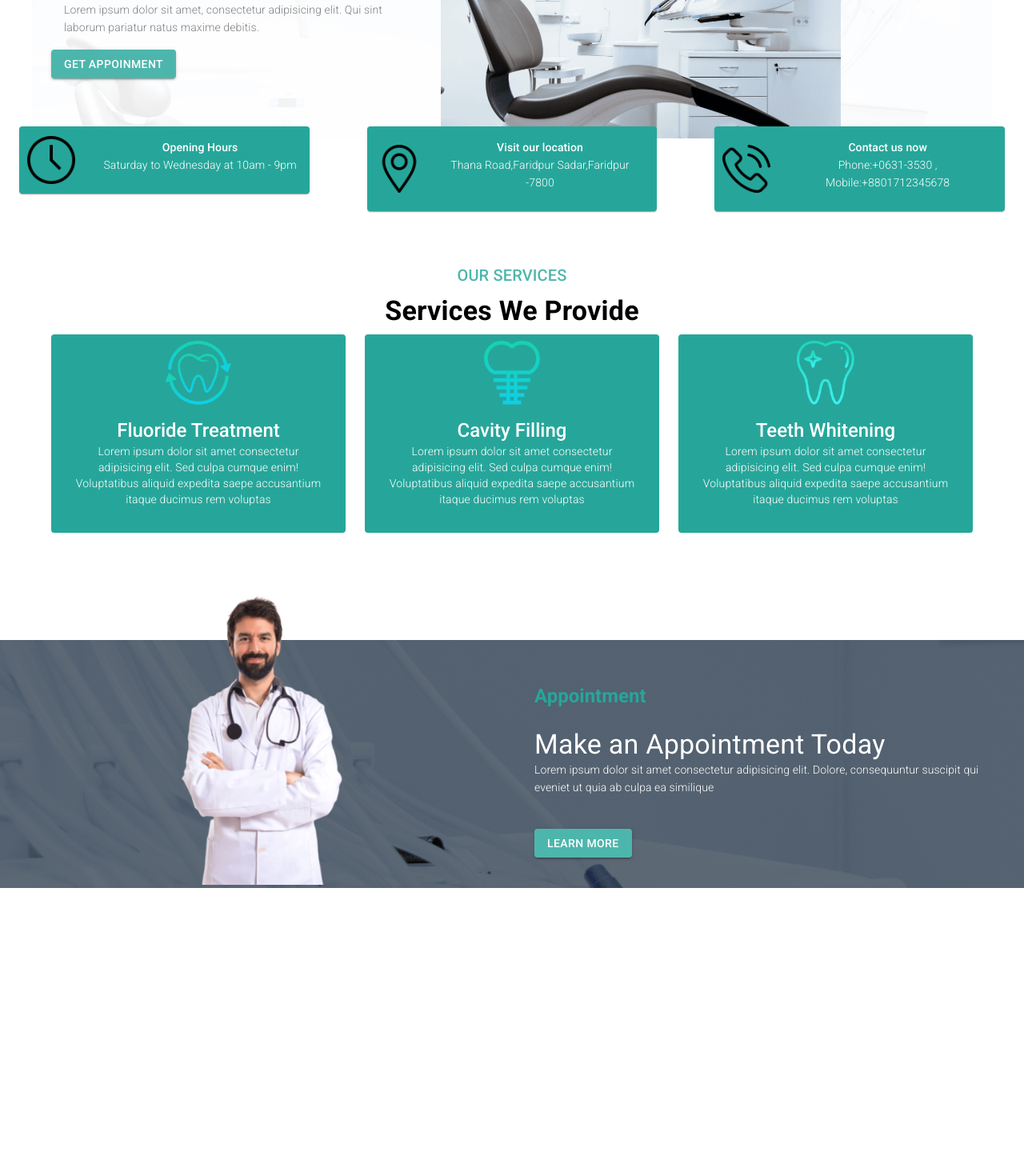
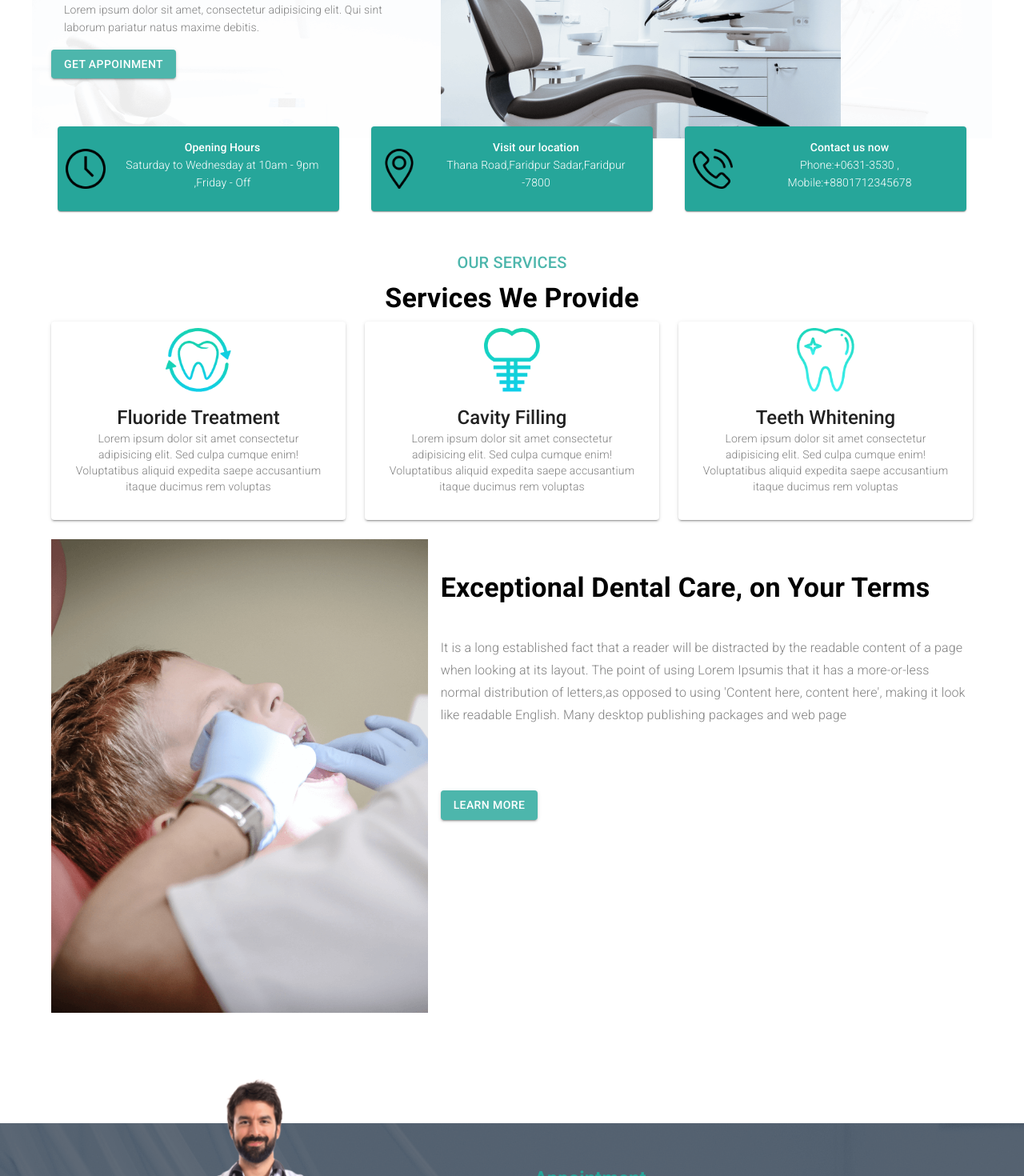
Before and after one commit to obaidurx/Doctors-portal-client, a React (Create React App) app: page / in a window 1280 px wide. Shown: the part 270-1740 px from the top of the page at 80% size. Before the commit the page ends 1380 px from the top, so only its background shows below. Built offline with nearby package versions, Linux system fonts and the light colour scheme.

Commit message:
Treatment part is completed

```diff
--- a/src/Pages/Home/About/About.js
+++ b/src/Pages/Home/About/About.js
@@ -5,12 +5,12 @@ import clock from "../../../images/clock.png";
 import location from "../../../images/location.png";
 import phone from "../../../images/phone-call.png";
 import CardContent from "@mui/material/CardContent";
-import { Card, CardMedia, Typography } from "@mui/material";
+import { Card, CardMedia, Container, Typography } from "@mui/material";
 
 const cards = [
   {
     name: "Opening Hours",
-    description: "Saturday to Wednesday at 10am - 9pm",
+    description: "Saturday to Wednesday at 10am - 9pm ,Friday - Off",
     img: clock,
   },
   {
@@ -26,7 +26,8 @@ const cards = [
 ];
 const About = () => {
   return (
-    <Box sx={{ flexGrow: 1 }}>
+    <Container sx={{ flexGrow: 1 }}>
+      <Box>
         <Grid
           container
           spacing={{ xs: 2, md: 3 }}
@@ -44,19 +45,17 @@ const About = () => {
                 }}
                 sx={{
                   minWidth: 275,
-                m: 3,
-                mt: 10,
+                  m: 1,
                 }}
               >
                 <CardMedia
                   component="img"
                   style={{
                     width: "auto",
-                  height: "60px",
+                    height: "50px",
                     margin: "auto",
                     marginLeft: 10,
                   }}
-                sx={{}}
                   image={card.img}
                   alt="Live from space album cover"
                 />
@@ -73,6 +72,7 @@ const About = () => {
           ))}
         </Grid>
       </Box>
+    </Container>
   );
 };
 
--- a/src/Pages/Home/Home/Home.js
+++ b/src/Pages/Home/Home/Home.js
@@ -5,6 +5,7 @@ import AppointmentBanner from "../AppointmentBanner/AppointmentBanner";
 import Banner from "../Banner/Banner";
 import Service from "../Service/Service";
 import Services from "../Services/Services";
+import Treatment from "../Treatment/Treatment";
 
 const Home = () => {
   return (
@@ -13,6 +14,7 @@ const Home = () => {
       <Banner></Banner>
       <About></About>
       <Services></Services>
+      <Treatment></Treatment>
       <AppointmentBanner></AppointmentBanner>
     </div>
   );
--- a/src/Pages/Home/Service/Service.js
+++ b/src/Pages/Home/Service/Service.js
@@ -20,9 +20,9 @@ const Service = (props) => {
         sx={{
           minWidth: 275,
           border: 0,
-          boxShadow: 0,
-          backgroundColor: "#26a69a",
-          color: "white",
+          boxShadow: 2,
+          // backgroundColor: "#26a69a",
+
           p: 1,
         }}
       >
@@ -37,7 +37,10 @@ const Service = (props) => {
             {name}
           </Typography>
 
-          <Typography variant="body2" style={{ fontWeight: 300 }}>
+          <Typography
+            variant="body2"
+            style={{ fontWeight: 300, color: "gray" }}
+          >
             {description}
           </Typography>
         </CardContent>
--- /dev/null
+++ b/src/Pages/Home/Treatment/Treatment.js
@@ -0,0 +1,52 @@
+import React from "react";
+import { styled } from "@mui/material/styles";
+import Box from "@mui/material/Box";
+import Paper from "@mui/material/Paper";
+import Grid from "@mui/material/Grid";
+import teeth from "../../../images/treatment.png";
+import { Button, Container, Typography } from "@mui/material";
+
+// const Item = styled(Paper)(({ theme }) => ({
+//   ...theme.typography.body2,
+//   padding: theme.spacing(1),
+//   textAlign: "center",
+//   color: theme.palette.text.secondary,
+// }));
+const Treatment = () => {
+  return (
+    <Container sx={{ marginTop: 3, alignItems: "left", textAlign: "left" }}>
+      <Box sx={{ flexGrow: 1 }}>
+        <Grid container spacing={2}>
+          <Grid item xs={12} md={5}>
+            <img style={{ width: "100%" }} src={teeth} alt="" />
+          </Grid>
+          <Grid item xs={12} md={7}>
+            <Typography
+              variant="h4"
+              sx={{ fontWeight: 600, marginTop: 5, marginBottom: 5 }}
+            >
+              Exceptional Dental Care, on Your Terms
+            </Typography>
+            <Typography
+              variant="subtitle1"
+              style={{ fontWeight: 300, color: "gray" }}
+              sx={{ marginBottom: 10 }}
+            >
+              It is a long established fact that a reader will be distracted by
+              the readable content of a page when looking at its layout. The
+              point of using Lorem Ipsumis that it has a more-or-less normal
+              distribution of letters,as opposed to using 'Content here, content
+              here', making it look like readable English. Many desktop
+              publishing packages and web page
+            </Typography>
+            <Button variant="contained" style={{ backgroundColor: "#4db6ac" }}>
+              Learn More
+            </Button>
+          </Grid>
+        </Grid>
+      </Box>
+    </Container>
+  );
+};
+
+export default Treatment;
--- a/src/Pages/Shared/Calendar/Calendar.js
+++ b/src/Pages/Shared/Calendar/Calendar.js
@@ -2,7 +2,6 @@ import React from "react";
 import AdapterDateFns from "@mui/lab/AdapterDateFns";
 import LocalizationProvider from "@mui/lab/LocalizationProvider";
 import StaticDatePicker from "@mui/lab/StaticDatePicker";
-import { TextField } from "@mui/material";
 
 const Calendar = ({ date, setDate }) => {
   return (
```
Also changed, not shown: src/Pages/Home/Testimonial/Testimonial.js (added). Lines whose indentation alone changed are shown as unchanged.
